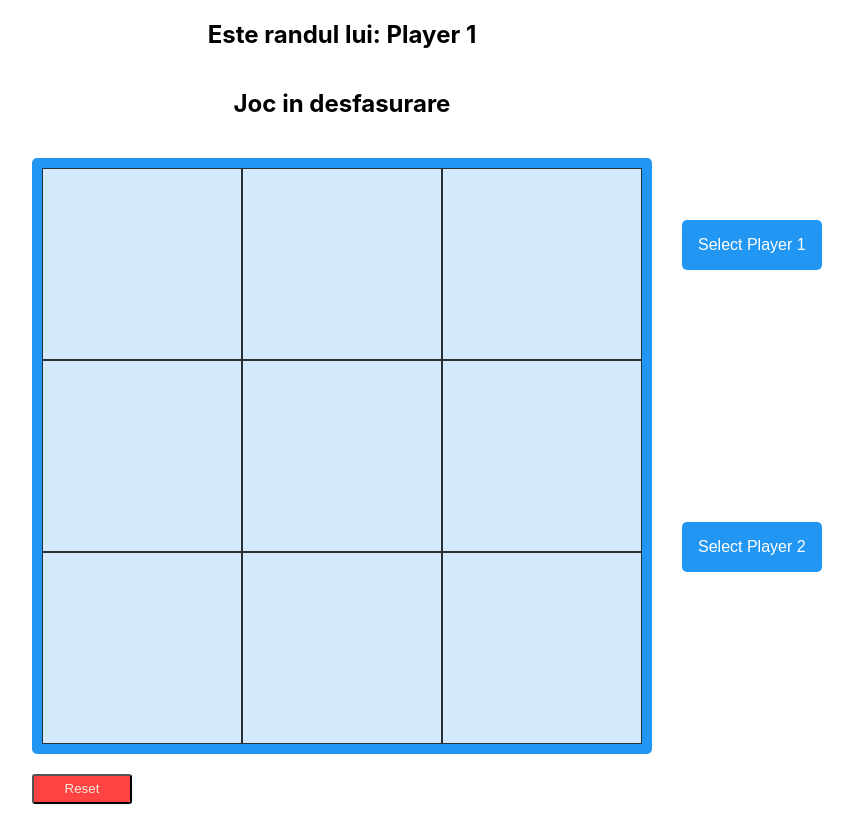
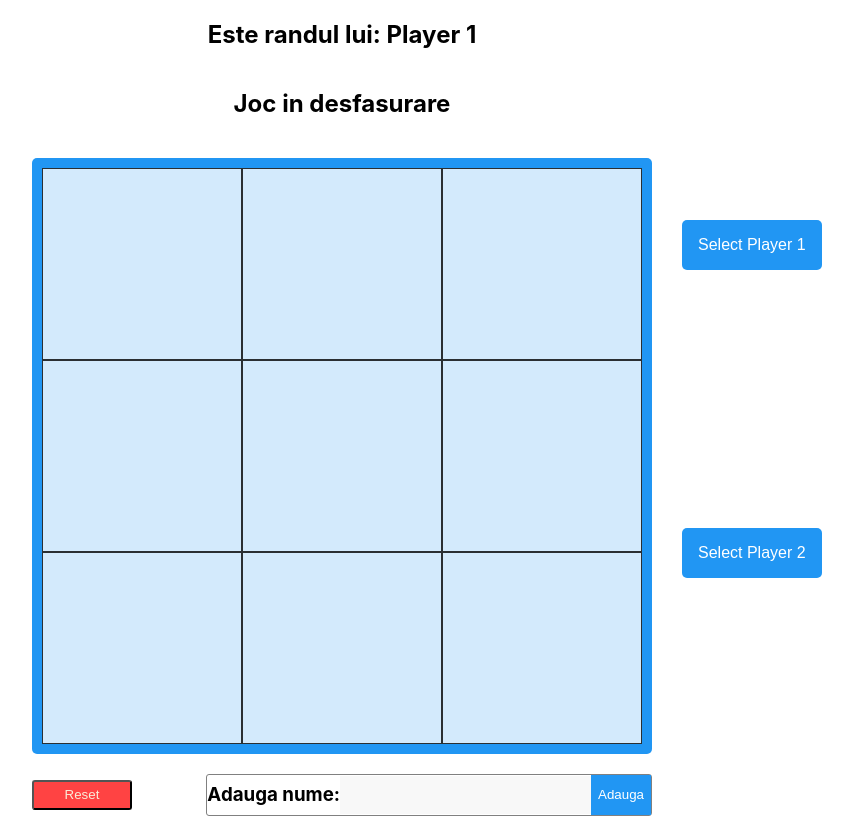
Before and after one commit to tesla95E/X-0-react-project, a React (Create React App) app in the folder tic_tac_toe_app/: page / in a window 1280 px wide. Shown: the whole page, without its empty margins (28-881 px from the left). Built offline with nearby package versions, Linux system fonts and the light colour scheme.

Commit message:
added input container for adding names on the list

```diff
--- a/tic_tac_toe_app/src/Components/GameTable.css
+++ b/tic_tac_toe_app/src/Components/GameTable.css
@@ -41,12 +41,51 @@ h1 {
   height: 150px;
 }
 
+.gameTableFooter {
+  display: flex;
+  justify-content: space-between;
+  align-items: center;
+}
+
+.inputContainer {
+  display: flex;
+}
 .resetButton {
   width: 100px;
   height: 30px;
   border-radius: 3px;
   background-color: rgba(255, 0, 0, 0.739);
   color: antiquewhite;
+}
+form {
+  display: flex;
+  flex-direction: row;
+  align-items: center;
+  justify-content: center;
+  border: 1px solid grey;
+  height: 40px;
+  border-radius: 3px;
+}
+.addName {
+  background-color: rgb(248, 248, 248);
+  height: 90%;
+  font-size: larger;
+}
+input {
+  border: none;
+}
+input:focus {
+  outline: none;
+}
+form:focus-within {
+  outline: 1px solid #2196f3;
+}
+
+.addButton {
+  border: 1px solid #2196f3;
+  background: #2196f3;
+  color: white;
+  height: 100%;
 }
 
 .middleSide {
--- a/tic_tac_toe_app/src/Components/GameTable.jsx
+++ b/tic_tac_toe_app/src/Components/GameTable.jsx
@@ -11,6 +11,10 @@ function GameTable() {
   );
   const [player, setPlayer] = useState(
     () => localStorage.getItem("player") || "Player 1"
+  );
+
+  const [playerName, setPlayerName] = useState(
+    () => localStorage.getItem("playerName") || []
   );
 
   useEffect(() => {
@@ -61,6 +65,10 @@ function GameTable() {
     }
     localStorage.setItem("array", JSON.stringify(initialArray));
     localStorage.setItem("player", player);
+  };
+
+  const addPlayerName = () => {
+    const PlayerNameArray = [...playerName];
   };
 
   return (
@@ -117,9 +125,16 @@ function GameTable() {
             className="grid-item"
           ></div>
         </div>
-        <button onClick={reset} className="resetButton">
-          Reset
-        </button>
+        <div className="gameTableFooter">
+          <button onClick={reset} className="resetButton">
+            Reset
+          </button>
+          <form>
+            <h3 className="inputTitle">Adauga nume:</h3>
+            <input type="text" className="addName"></input>
+            <button className="addButton">Adauga</button>
+          </form>
+        </div>
       </div>
       <div className="middleSide">
         <div className="dropdown">
```
